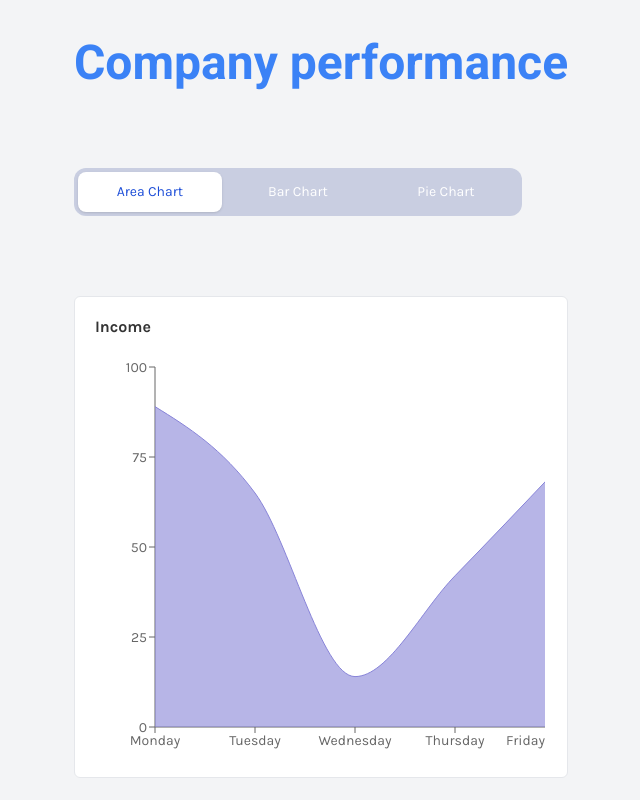
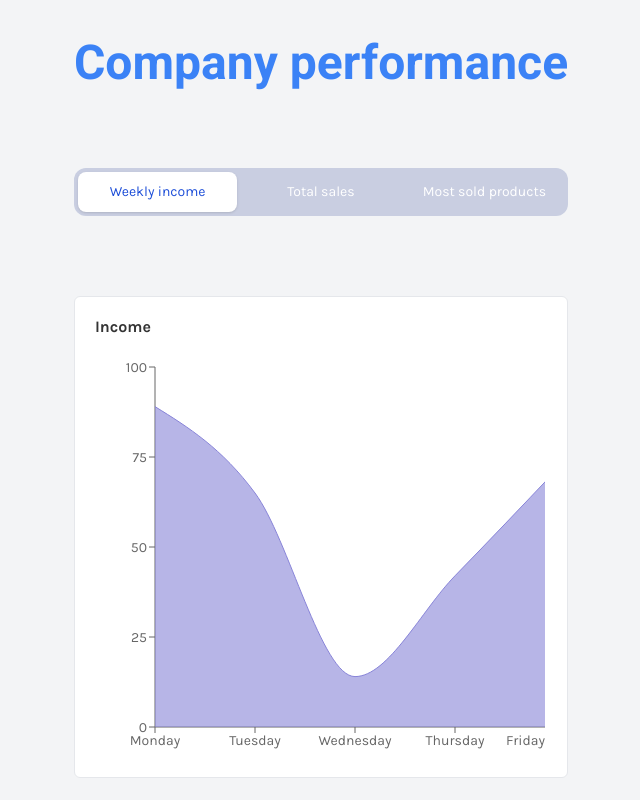
Before and after one commit to julita25/analytics-website, a Next.js app: page / in a window 1280 px wide. Shown: the whole page, without its empty margins (319-959 px from the left). Built offline with nearby package versions, Linux system fonts and the light colour scheme.

Commit message:
refactor tabs section

```diff
--- a/components/Tabs.jsx
+++ b/components/Tabs.jsx
@@ -1,6 +1,7 @@
 import React, { useState } from "react";
 import { Tab } from "@headlessui/react";
 import { func } from "prop-types";
+import { tabSections } from "../constants/chartsCostants";
 
 const Tabs = ({ onChange }) => {
   const [selectedTab, setSelectedTab] = useState("Area Chart");
@@ -10,22 +11,20 @@ const Tabs = ({ onChange }) => {
     setSelectedTab(selected);
   };
 
-  const chartTypes = ["Area Chart", "Bar Chart", "Pie Chart"];
-
   return (
-    <div className="w-full max-w-md px-2 py-16 sm:px-0">
+    <div className="px-2 py-16 sm:px-0">
       <Tab.Group>
         <Tab.List className="flex space-x-1 rounded-xl bg-blue-900/20 p-1">
-          {chartTypes.map((tab) => (
+          {tabSections.map((tab) => (
             <Tab
-              key={tab}
-              onClick={() => onSelectTab(tab)}
+              key={tab.chartType}
+              onClick={() => onSelectTab(tab.chartType)}
               className={
                 `w-full rounded-lg py-2.5 text-sm font-medium leading-5 text-blue-700 ring-white ring-opacity-60 ring-offset-2 ring-offset-blue-400 focus:outline-none focus:ring-2
-                ${selectedTab === tab ? "bg-white shadow" : "text-blue-100 hover:bg-white/[0.12] text-white"}`
+                ${selectedTab === tab.chartType ? "bg-white shadow" : "text-blue-100 hover:bg-white/[0.12] text-white"}`
               }
             >
-              {tab}
+              {tab.title}
             </Tab>
           ))}
         </Tab.List>
```
